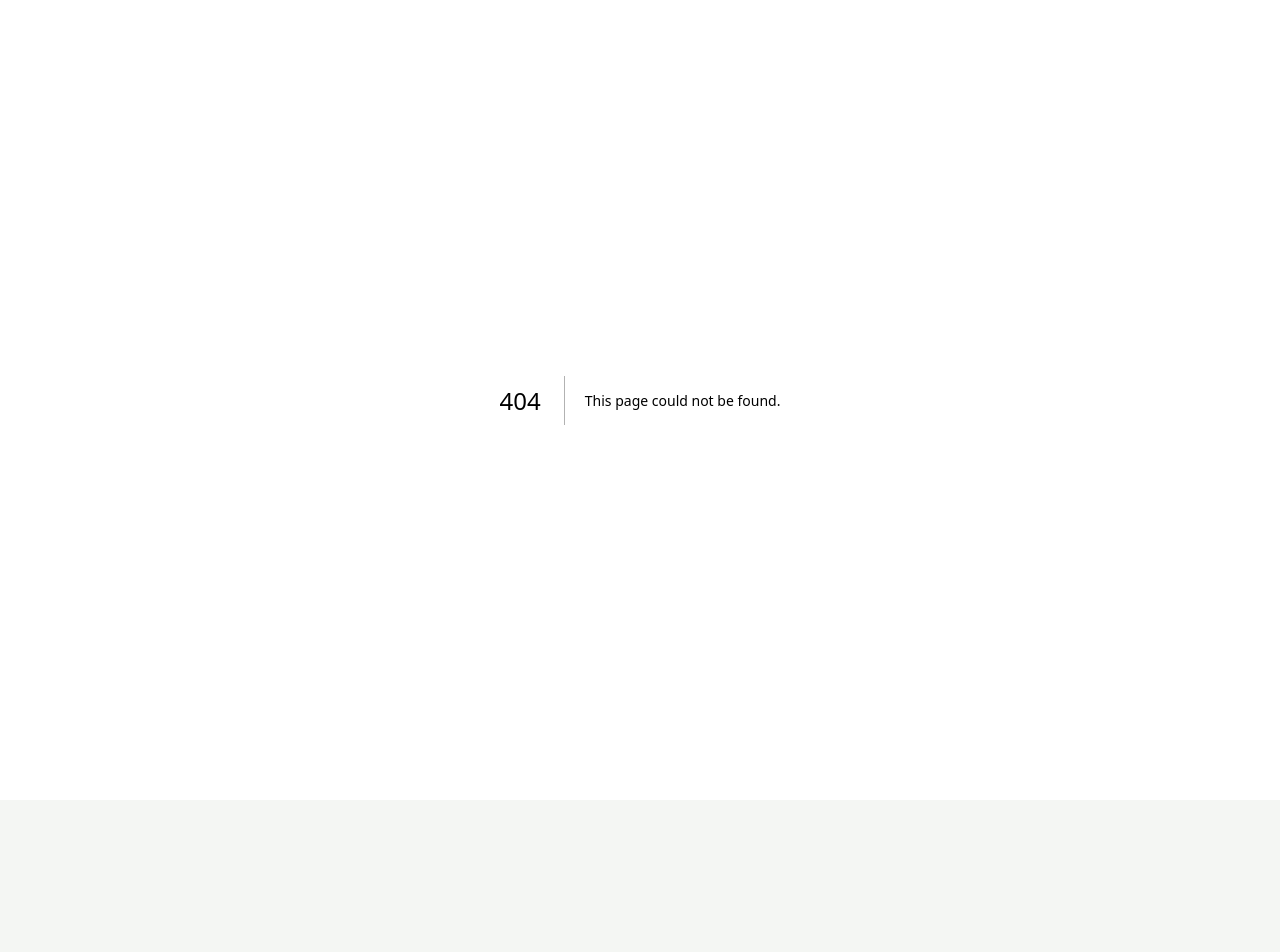
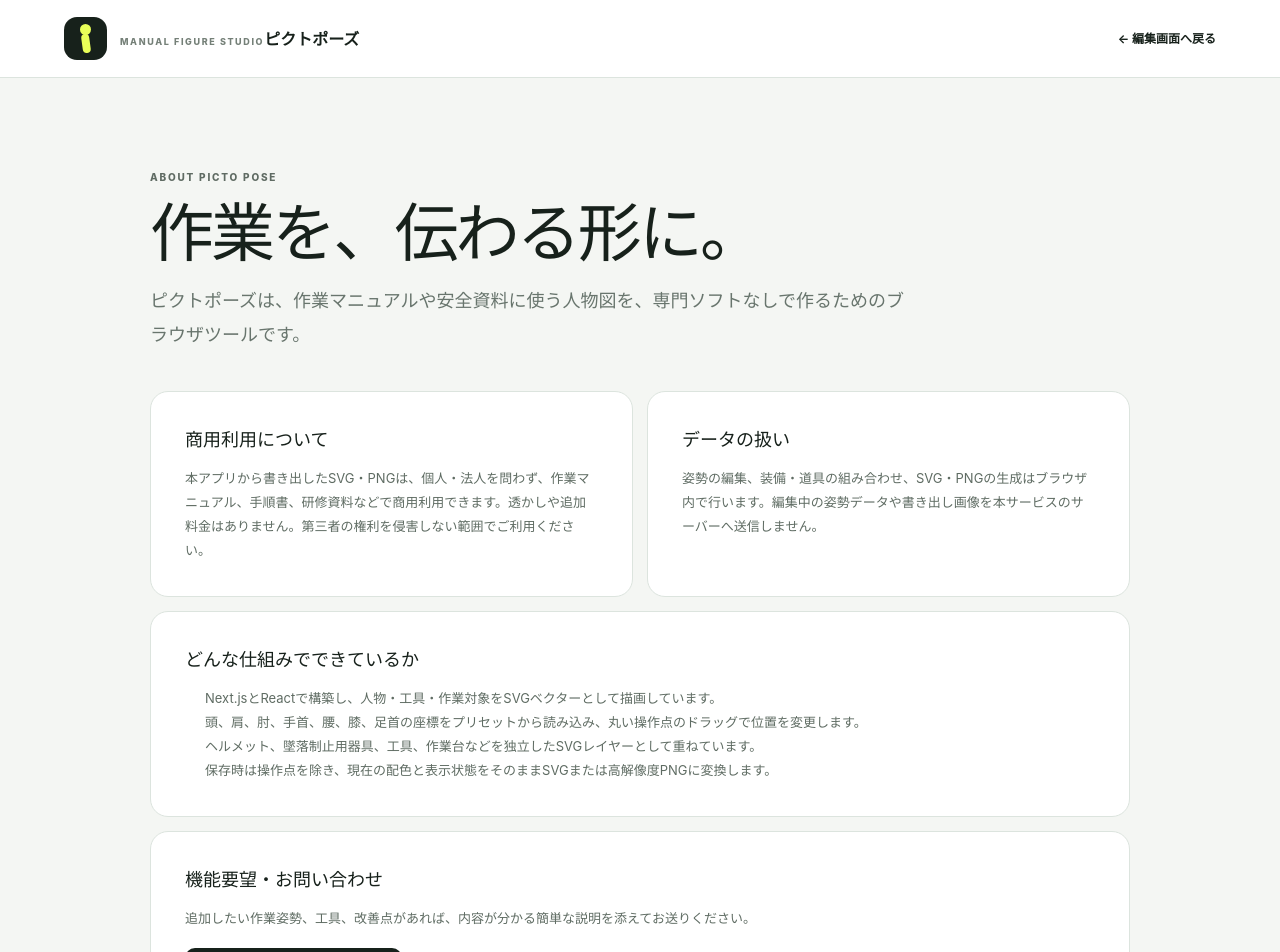
Before and after one commit to Taguchi-1989/Pict, a Next.js app: page /about in a window 1280 px wide. Before the commit this address had no page. Shown: the top 952 px of the page. Before the commit the page ends 800 px from the top, so only its background shows below. Built offline with nearby package versions, Linux system fonts and the light colour scheme.

Commit message:
Add two-color mode, table toggle, helmet fix, and About page

```diff
--- /dev/null
+++ b/app/about/page.tsx
@@ -0,0 +1,59 @@
+import type { Metadata } from "next";
+import Link from "next/link";
+
+export const metadata: Metadata = {
+  title: "About | ピクトポーズ",
+  description: "ピクトポーズの仕組み、商用利用、機能要望のご案内。",
+};
+
+export default function AboutPage() {
+  return (
+    <main className="about-shell">
+      <header className="about-topbar">
+        <Link className="brand-lockup" href="/">
+          <span className="brand-mark" aria-hidden="true"><span /><i /></span>
+          <span><span className="eyebrow">MANUAL FIGURE STUDIO</span><strong>ピクトポーズ</strong></span>
+        </Link>
+        <Link className="about-back" href="/">← 編集画面へ戻る</Link>
+      </header>
+
+      <div className="about-main">
+        <section className="about-hero">
+          <p className="eyebrow">ABOUT PICTO POSE</p>
+          <h1>作業を、伝わる形に。</h1>
+          <p>ピクトポーズは、作業マニュアルや安全資料に使う人物図を、専門ソフトなしで作るためのブラウザツールです。</p>
+        </section>
+
+        <div className="about-grid">
+          <section className="about-card">
+            <h2>商用利用について</h2>
+            <p>本アプリから書き出したSVG・PNGは、個人・法人を問わず、作業マニュアル、手順書、研修資料などで商用利用できます。透かしや追加料金はありません。第三者の権利を侵害しない範囲でご利用ください。</p>
+          </section>
+
+          <section className="about-card">
+            <h2>データの扱い</h2>
+            <p>姿勢の編集、装備・道具の組み合わせ、SVG・PNGの生成はブラウザ内で行います。編集中の姿勢データや書き出し画像を本サービスのサーバーへ送信しません。</p>
+          </section>
+
+          <section className="about-card wide">
+            <h2>どんな仕組みでできているか</h2>
+            <ul>
+              <li>Next.jsとReactで構築し、人物・工具・作業対象をSVGベクターとして描画しています。</li>
+              <li>頭、肩、肘、手首、腰、膝、足首の座標をプリセットから読み込み、丸い操作点のドラッグで位置を変更します。</li>
+              <li>ヘルメット、墜落制止用器具、工具、作業台などを独立したSVGレイヤーとして重ねています。</li>
+              <li>保存時は操作点を除き、現在の配色と表示状態をそのままSVGまたは高解像度PNGに変換します。</li>
+            </ul>
+          </section>
+
+          <section className="about-card wide">
+            <h2>機能要望・お問い合わせ</h2>
+            <p>追加したい作業姿勢、工具、改善点があれば、内容が分かる簡単な説明を添えてお送りください。</p>
+            <a className="about-contact" href="mailto:nandemokarute.ch@gmail.com">nandemokarute.ch@gmail.com</a>
+          </section>
+        </div>
+
+        <p className="about-footer">© 2026 ZEALBOOTCAMP. All rights reserved.</p>
+      </div>
+    </main>
+  );
+}
```
